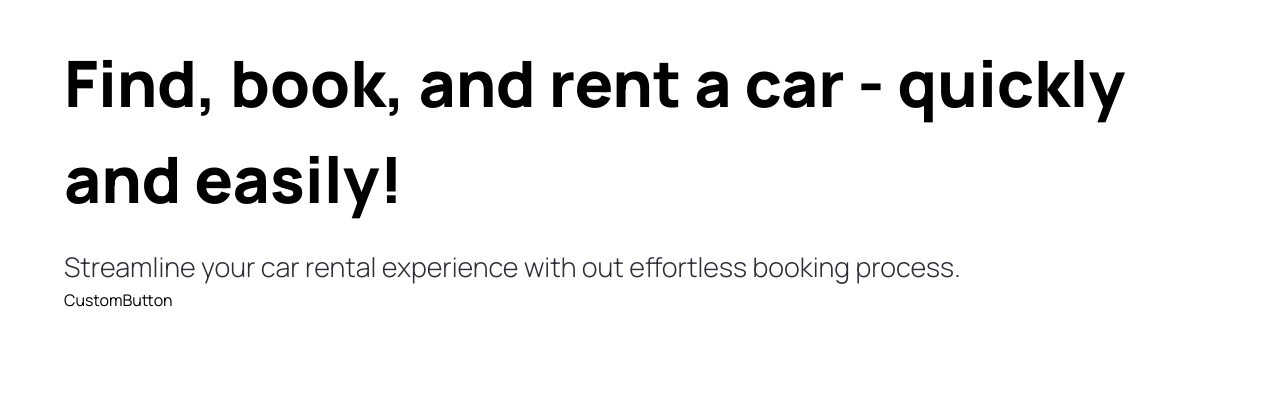
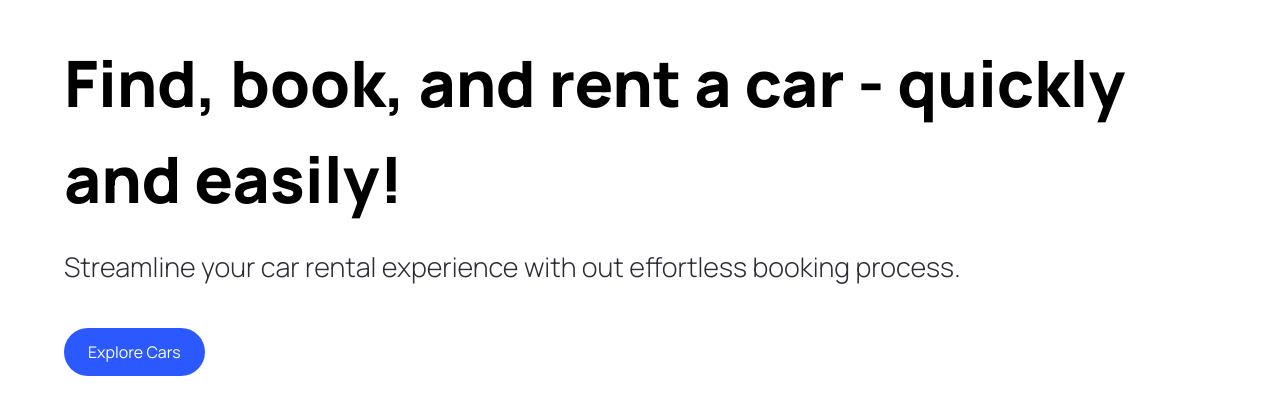
Before and after one commit to ankitnimje/get-set-drive, a Next.js app: page / in a window 1280 px wide. Shown: the part 109-524 px from the top of the page. Built offline with nearby package versions, Linux system fonts and the light colour scheme.

Commit message:
add reusable button

```diff
--- a/components/CustomButton.tsx
+++ b/components/CustomButton.tsx
@@ -1,9 +1,22 @@
-import React from 'react'
+"use client";
 
-const CustomButton = () => {
+import { CustomButtonProps } from "@/types";
+
+const CustomButton = ({
+  title,
+  containerStyles,
+  handleClick,
+}: CustomButtonProps) => {
   return (
-    <div>CustomButton</div>
-  )
-}
+    <button
+      disabled={false}
+      type={"button"}
+      className={`custom-btn ${containerStyles}  `}
+      onClick={handleClick}
+    >
+      <span className={`flex-1`}>{title}</span>
+    </button>
+  );
+};
 
-export default CustomButton
+export default CustomButton;
--- a/components/Hero.tsx
+++ b/components/Hero.tsx
@@ -1,7 +1,11 @@
-import Image  from "next/image"
-import CustomButton from "./CustomButton"
+"use client";
+
+import Image from "next/image";
+import CustomButton from "./CustomButton";
 
 const Hero = () => {
+  const handleScroll = () => {};
+
   return (
     <div className="hero">
       <div className="flex-1 pt-36 padding-x">
@@ -9,13 +13,18 @@
           Find, book, and rent a car - quickly and easily!
         </h1>
         <p className="hero__subtitle">
-                Streamline your car rental experience with out effortless booking process.
+          Streamline your car rental experience with out effortless booking
+          process.
         </p>
 
-            <CustomButton />
+        <CustomButton
+          title="Explore Cars"
+          containerStyles="bg-primary-blue text-white rounded-full mt-10"
+          handleClick={handleScroll}
+        />
       </div>
     </div>
-  )
-}
+  );
+};
 
-export default Hero
+export default Hero;
--- /dev/null
+++ b/types/index.ts
@@ -0,0 +1,7 @@
+import { MouseEventHandler } from "react";
+
+export interface CustomButtonProps {
+    title: string;
+    containerStyles?: string;
+    handleClick?: MouseEventHandler
+}
```
Lines whose indentation alone changed are shown as unchanged.
